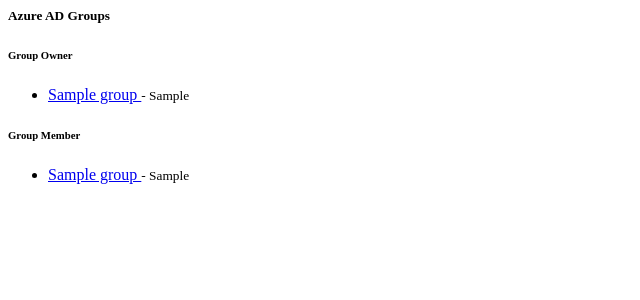
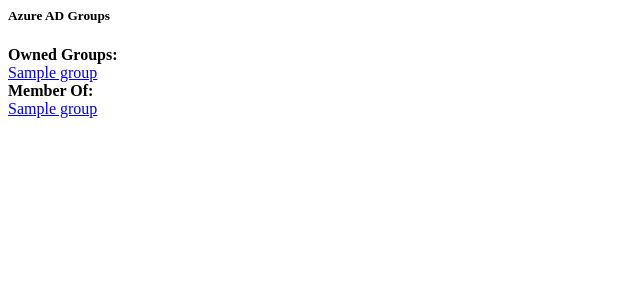
Before and after one commit to BrynjarFAune/netbox-azure-groups, a Django app: template netbox_azure_groups/templates/netbox_azure_groups/inc/contact_groups.html in a window 1280 px wide. Shown: the top 300 px of the page, without its empty margins (0-640 px from the left). Run offline with Django 3.2, Linux system fonts and the light colour scheme; the template is opened without the code that fills it: most values are stand-ins (such as "Sample title", 1, 10 or a date in 2020).

Commit message:
fix: Add compact badge format for group displays and GroupOwnership migration
- Convert verbose list format to compact badges for 10+ groups display
- Add GroupOwnership database migration to fix template errors
- Update both contact and device group templates with flex-wrap layout

🤖 Generated with [Claude Code](https://claude.ai/code)

Co-Authored-By: Claude <noreply@anthropic.com>

```diff
--- a/netbox_azure_groups/templates/netbox_azure_groups/inc/contact_groups.html
+++ b/netbox_azure_groups/templates/netbox_azure_groups/inc/contact_groups.html
@@ -6,40 +6,32 @@
     <div class="card-body">
         {% if group_ownerships %}
         <div class="mb-3">
-            <h6 class="text-warning">
-                <i class="mdi mdi-account-star"></i> Group Owner
-            </h6>
-            <ul class="list-unstyled mb-0">
+            <strong class="text-warning">
+                <i class="mdi mdi-account-star"></i> Owned Groups:
+            </strong>
+            <div class="d-flex flex-wrap gap-1 mt-1">
                 {% for ownership in group_ownerships %}
-                <li>
-                    <a href="{{ ownership.group.get_absolute_url }}" class="text-warning">
-                        <i class="mdi mdi-account-star"></i> {{ ownership.group.name }}
-                    </a>
-                    <small class="text-muted"> - {{ ownership.group.get_group_type_display }}</small>
-                </li>
+                <a href="{{ ownership.group.get_absolute_url }}" class="badge bg-warning text-dark">
+                    <i class="mdi mdi-account-star"></i> {{ ownership.group.name }}
+                </a>
                 {% endfor %}
-            </ul>
+            </div>
         </div>
         {% endif %}
 
         {% if group_memberships %}
         <div>
-            <h6 class="text-info">
-                <i class="mdi mdi-account-group"></i> Group Member
-            </h6>
-            <ul class="list-unstyled mb-0">
+            <strong class="text-info">
+                <i class="mdi mdi-account-group"></i> Member Of:
+            </strong>
+            <div class="d-flex flex-wrap gap-1 mt-1">
                 {% for membership in group_memberships %}
-                <li>
-                    <a href="{{ membership.group.get_absolute_url }}" class="text-info">
-                        <i class="mdi mdi-account-group"></i> {{ membership.group.name }}
-                    </a>
-                    <small class="text-muted"> - {{ membership.group.get_group_type_display }}</small>
-                    {% if membership.member_type == 'nested' %}
-                    <span class="badge bg-secondary ms-1">nested</span>
-                    {% endif %}
-                </li>
+                <a href="{{ membership.group.get_absolute_url }}" class="badge bg-info">
+                    <i class="mdi mdi-account-group"></i> {{ membership.group.name }}
+                    {% if membership.member_type == 'nested' %}<small>(nested)</small>{% endif %}
+                </a>
                 {% endfor %}
-            </ul>
+            </div>
         </div>
         {% endif %}
     </div>
```
Also changed, not shown: netbox_azure_groups/templates/netbox_azure_groups/inc/device_groups.html (+9 -14 lines), netbox_azure_groups/migrations/0002_groupownership.py (added).
